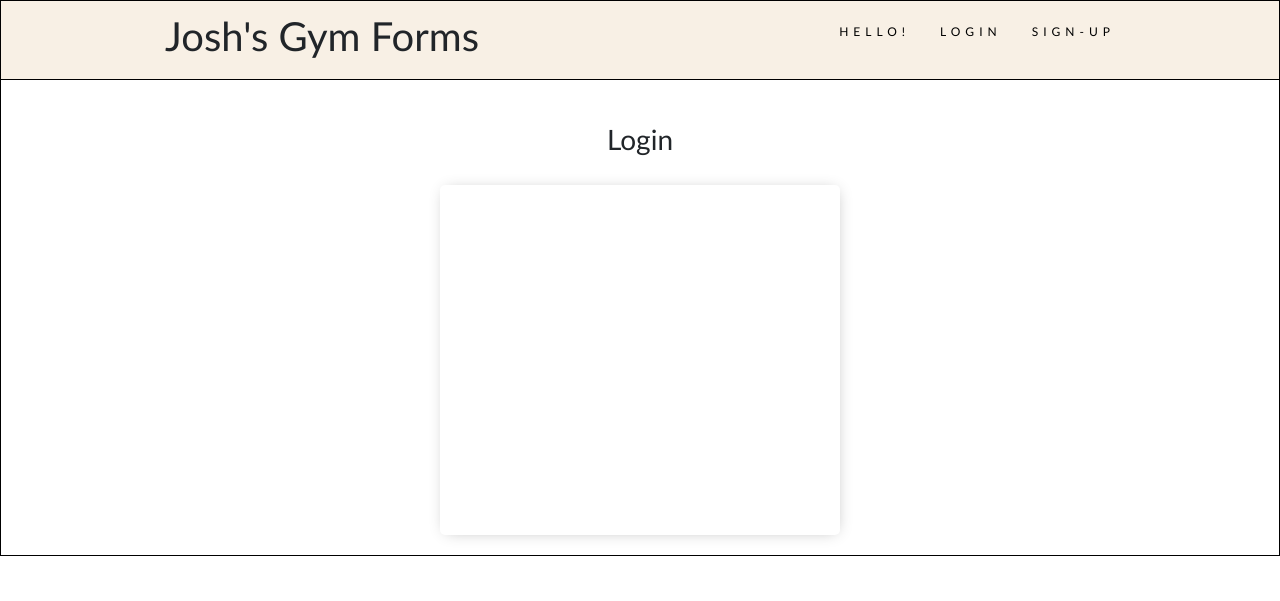
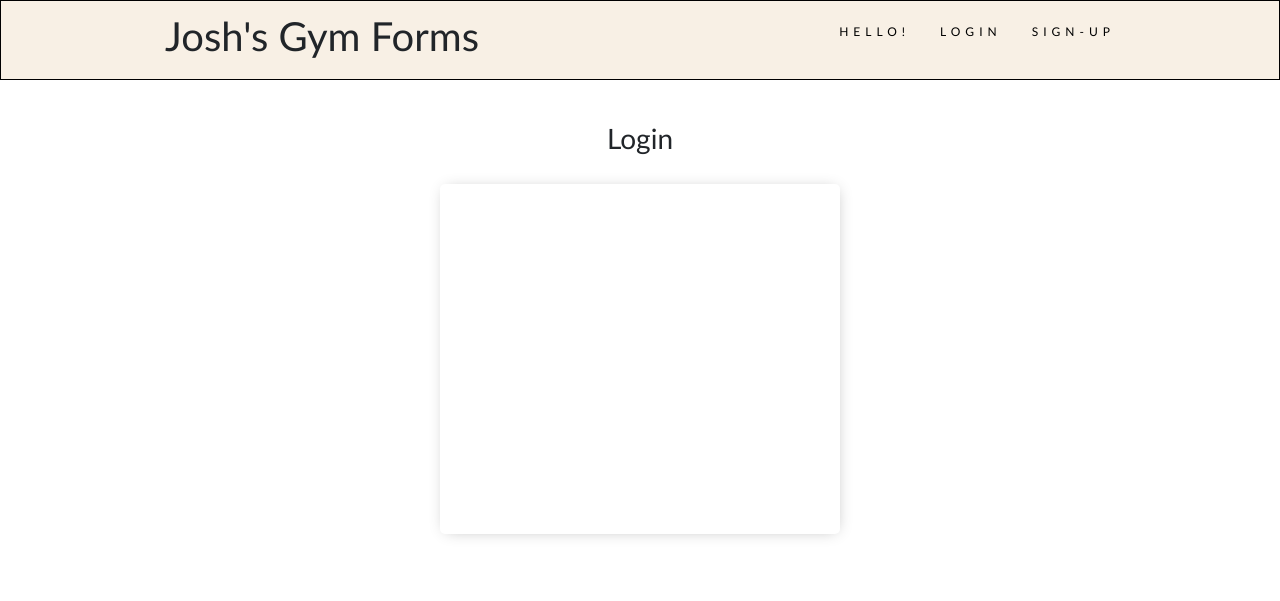
Before and after one commit to joshuaanyang/GymExercises, a Flask app: template templates/new-login.html in a window 1280 px wide. Shown: the top 601 px of the page. Run offline with Flask 2, Linux system fonts and the light colour scheme; the template is opened without the code that fills it, so the values that code supplies are empty; some libraries are stand-ins or nearby versions.

Commit message:
Login page

```diff
--- a/static/css/new-styles.css
+++ b/static/css/new-styles.css
@@ -131,7 +131,7 @@ border-left: 0;
 /* login box */
 .my-login-container{
   padding-bottom: 20px;
-  border: solid 1px black;
+  /* border: solid 1px black; */
   min-height: 500px;
   align-items: center;
   /* position: absolute; */
```
